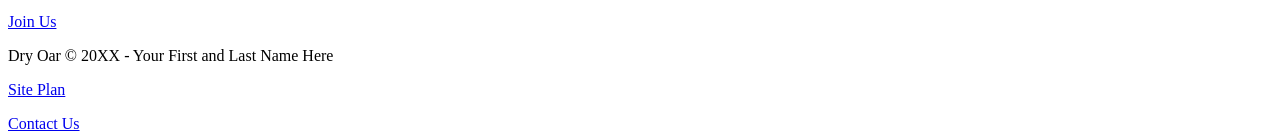
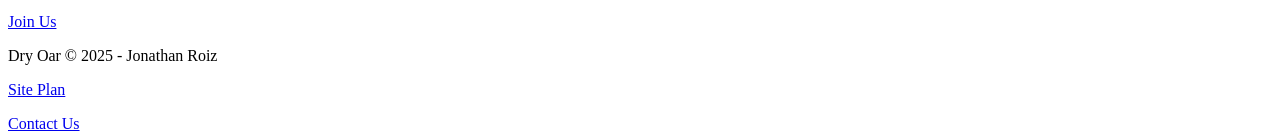
Before and after one commit to JonathanBYU/WDD130, a plain HTML site: page wwr/index.html in a window 1280 px wide. Shown: the part 3483-3620 px from the top of the page. Drawn offline with Linux system fonts and the light colour scheme.

Commit message:
Add name and year

```diff
--- a/wwr/index.html
+++ b/wwr/index.html
@@ -53,7 +53,7 @@
             </section>
         </main>
         <footer>
-            <p>Dry Oar &copy; 20XX - Your First and Last Name Here</p>
+            <p>Dry Oar &copy; 2025 - Jonathan Roiz</p>
             <p><a href="site-plan-rafting.html">Site Plan</a></p>
             <p><a href="contactus.html">Contact Us</a></p>
             <div class="social">
```
